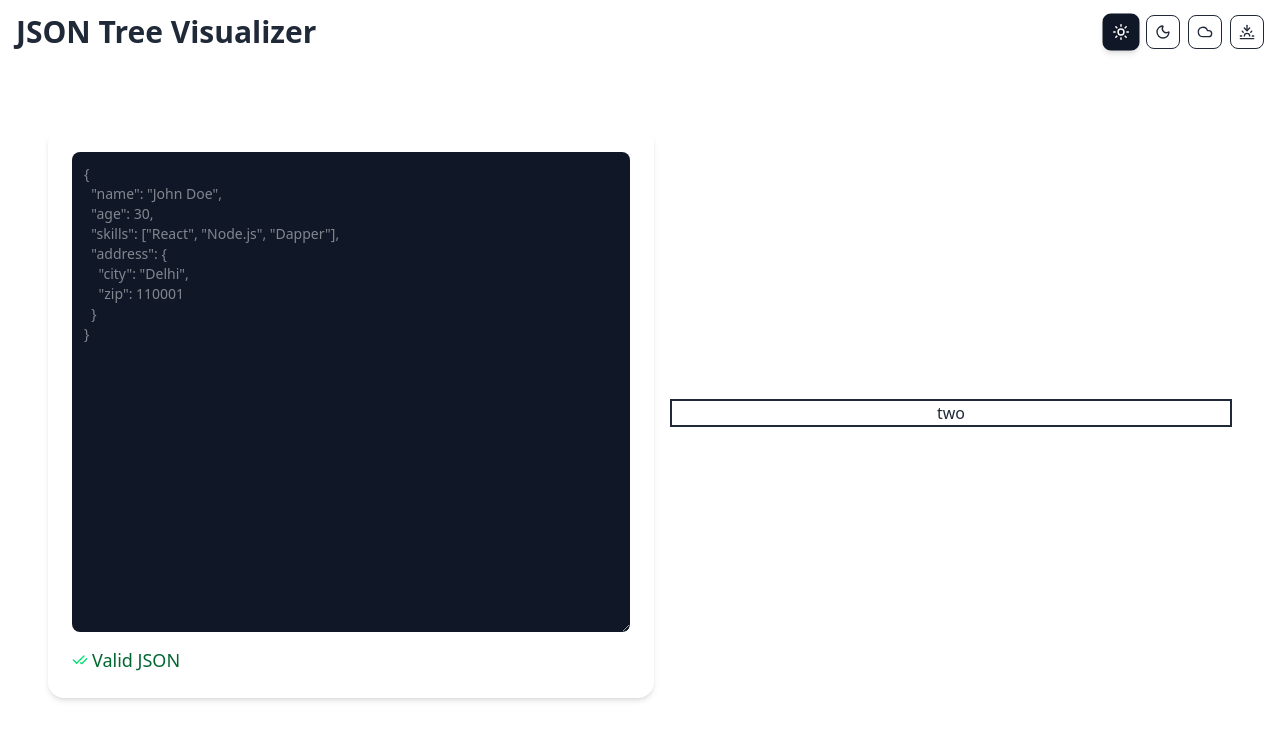
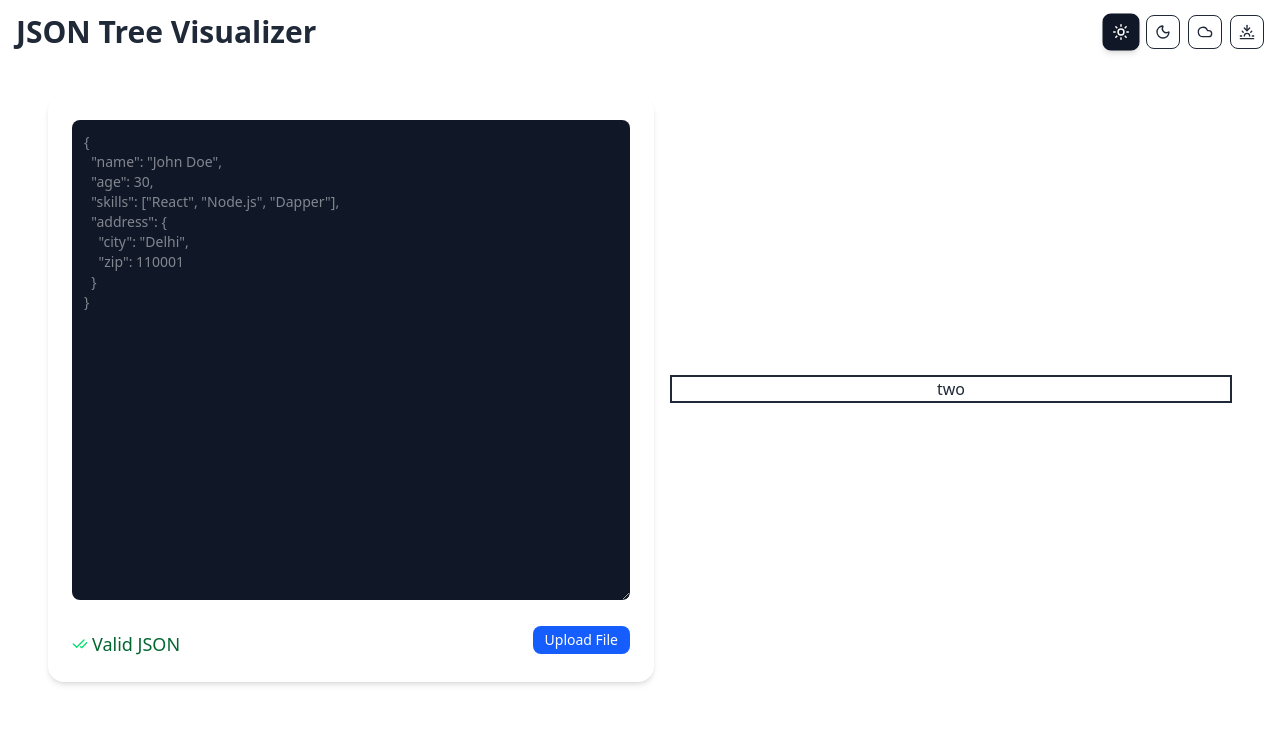
Before and after one commit to PRITISH-TOMAR/json-tree-visualizer, a React (Vite) app: page / in a window 1280 px wide. Shown: the top 740 px of the page. Built offline with nearby package versions, Linux system fonts and the light colour scheme.

Commit message:
add:file-upload-feature

```diff
--- a/src/components/json-engine/JsonEngine.jsx
+++ b/src/components/json-engine/JsonEngine.jsx
@@ -4,7 +4,7 @@ import JsonInputBox from "../json-input/textBox/JsonInputBox";
 const JsonEngine = () => {
   return (
     <>
-      <div className="flex md:flex-row flex-col justify-between items-center min-w-full sm:px-12 px-2 sm:py-8 py-2 gap-4 sm:mt-8">
+      <div className="flex md:flex-row flex-col justify-between items-center min-w-full sm:px-12 px-2 sm:py-8 py-2 gap-4 ">
         {/* <div className="flex-1 border-2 "> */}
           <JsonInputBox />
         {/* </div> */}
--- /dev/null
+++ b/src/components/json-input/textBox/JsonFileUploader.jsx
@@ -0,0 +1,32 @@
+import React from "react";
+
+export default function JsonFileUploader({ onFileLoad, setErr }) {
+  const handleFileUpload = async (e) => {
+    const file = e.target.files[0];
+    if (!file) return;
+
+    if (file.type !== "application/json" && !file.name.endsWith(".json")) {
+      setErr("Please upload a valid .json file");
+      return;
+    }
+
+    try {
+      const text = await file.text();
+      onFileLoad(text);
+    } catch (err) {
+      setErr("Failed to read file. Please try again.");
+    }
+  };
+
+  return (
+    <label className="cursor-pointer text-sm px-3 py-1 rounded-lg font-medium bg-blue-600 text-white hover:bg-blue-700">
+      Upload File
+      <input
+        type="file"
+        accept=".json,application/json"
+        onChange={handleFileUpload}
+        className="hidden"
+      />
+    </label>
+  );
+}
--- a/src/components/json-input/textBox/JsonInputBox.jsx
+++ b/src/components/json-input/textBox/JsonInputBox.jsx
@@ -3,15 +3,14 @@ import { ValidIcons } from "../../../assets/icons/ThemeIcons";
 import PlaceHolder from "../../../assets/helperText/PlaceHolder";
 import { useTheme } from "../../../store/theme/handleTheme";
 import { THEMES } from "../../../../variables/variables";
+import JsonFileUploader from "./JsonFileUploader";
 
 const JsonInputBox = () => {
   const [jsonInput, setJsonInput] = useState("");
   const [error, setError] = useState(null);
-  const {theme} = useTheme();
+  const { theme } = useTheme();
 
-  const handleChange = (e) => {
-    const value = e.target.value;
-    setJsonInput(value);
+  const validateJson = (value) => {
     if (value.trim() == "") {
       setError(null);
       return;
@@ -24,24 +23,54 @@ const JsonInputBox = () => {
     }
   };
 
+  const handleChange = (e) => {
+    const value = e.target.value;
+    setJsonInput(value);
+    validateJson(value);
+  };
+
+  const handleFIleUpload = (file) => {
+    setJsonInput(file);
+    validateJson(file);
+  };
+
   return (
-    <div className={`flex-1 w-full p-6 bg-gray text-gray-100 rounded-2xl shadow-md ${theme === THEMES.DARK &&"bg-gray-900 text-gray-900"  }`}>
+    <div
+      className={`flex-1 w-full p-6 bg-gray text-gray-100 rounded-2xl shadow-md ${
+        theme === THEMES.DARK && "bg-gray-900 text-gray-900"
+      }`}
+    >
       <textarea
-        className={`w-full h-120 p-3 text-sm ${theme === THEMES.DARK ? "bg-gray-200 text-gray-900" : "bg-gray-900" } border-gray-700 rounded-lg focus:outline-none`}
+        className={`w-full h-120 p-3 text-sm ${
+          theme === THEMES.DARK ? "bg-gray-200 text-gray-900" : "bg-gray-900"
+        } border-gray-700 rounded-lg focus:outline-none`}
         value={jsonInput}
         onChange={handleChange}
         placeholder={PlaceHolder()}
       />
 
+    <div className="mt-4 flex items-center justify-between">
+
       {error ? (
-        <p className={`${theme === THEMES.DARK ? "text-red-400" : "text-red-800"} mt-2 flex items-center gap-1 text-lg`}>
+        <p
+          className={`${
+            theme === THEMES.DARK ? "text-red-400" : "text-red-800"
+          } mt-2 flex items-center gap-1 text-lg`}
+        >
           {ValidIcons["incorrect"]} {error}
         </p>
       ) : (
-        <p className={` ${theme === THEMES.DARK ? "text-green-400" : "text-green-800"} mt-2 flex items-center text-lg gap-1`}>
+        <p
+          className={` ${
+            theme === THEMES.DARK ? "text-green-400" : "text-green-800"
+          } mt-2 flex items-center text-lg gap-1`}
+        >
           {ValidIcons["correct"]} Valid JSON
         </p>
       )}
+
+      <JsonFileUploader onFileLoad={handleFIleUpload} setErr={setError} />
+      </div>
     </div>
   );
 };
```
